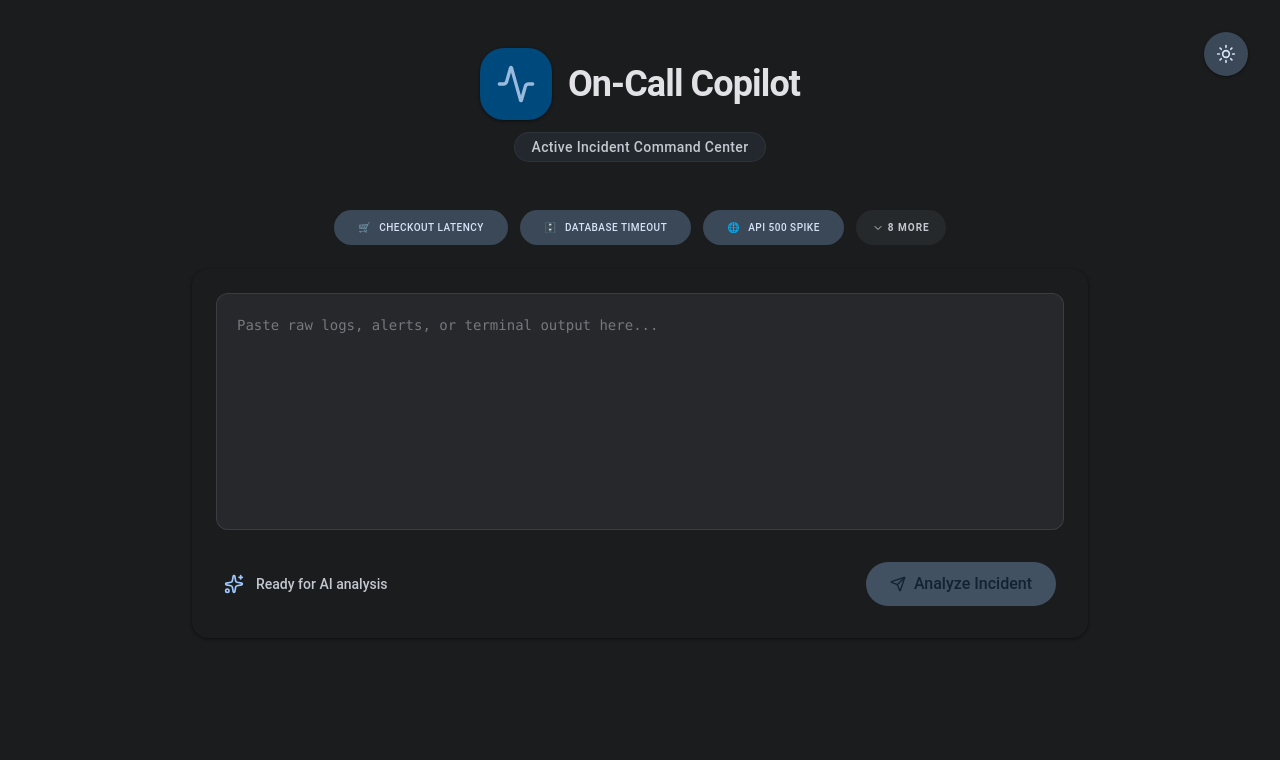
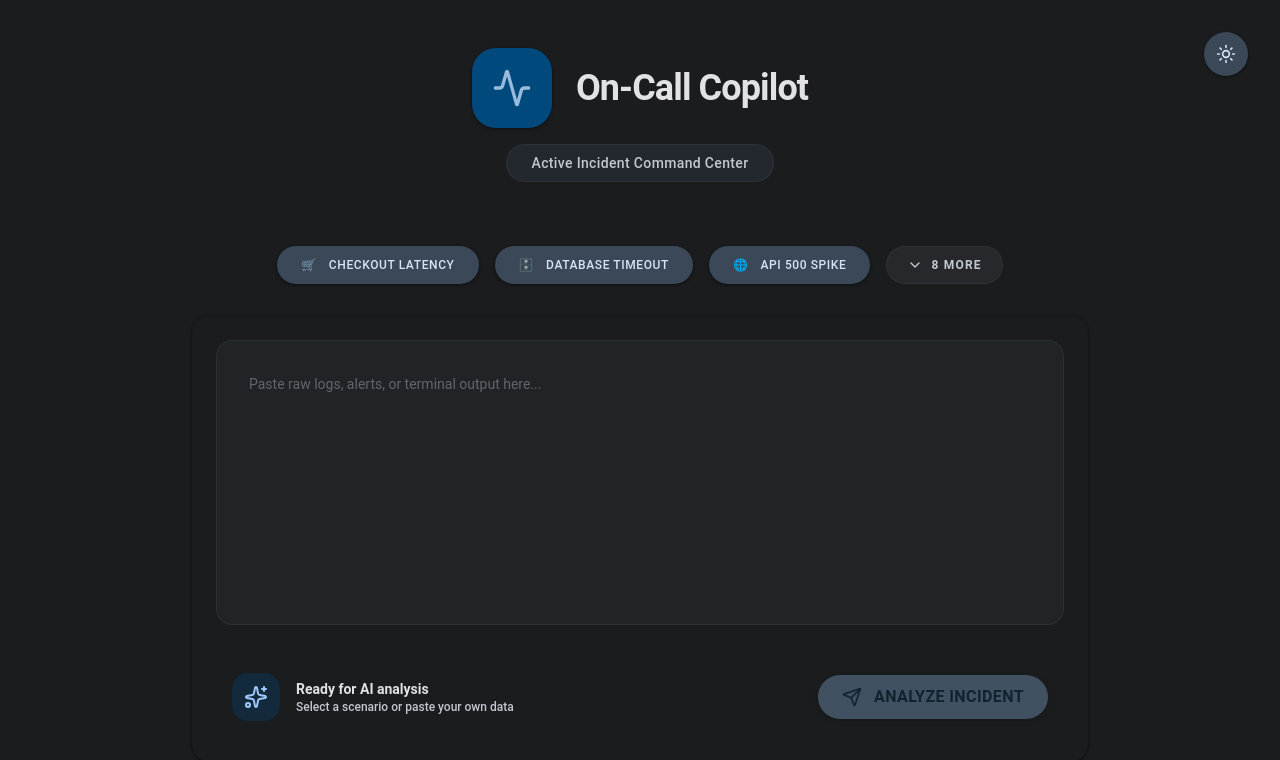
Before and after one commit to QBT-VinayAdiga/on-call-agent, a React (Vite) app in the folder frontend/: page / in a window 1280 px wide. Shown: the top 760 px of the page. Built offline with nearby package versions, Linux system fonts and the light colour scheme.

Commit message:
refactor: enhance UI spacing and styling for better readability

```diff
--- a/frontend/src/App.tsx
+++ b/frontend/src/App.tsx
@@ -30,24 +30,24 @@ function App() {
       <ThemeToggle theme={theme} onToggle={toggleTheme} />
 
       <div className="max-w-6xl mx-auto relative z-10">
-        <header className="mb-12 flex flex-col items-center">
-          <div className="flex items-center gap-4 mb-3">
-            <div className="p-4 rounded-3xl bg-primary-container text-on-primary-container shadow-elevation-1">
+        <header className="mb-16 flex flex-col items-center">
+          <div className="flex items-center gap-6 mb-4">
+            <div className="p-5 rounded-3xl bg-primary-container text-on-primary-container shadow-elevation-1">
               <Activity className="w-10 h-10 animate-pulse" />
             </div>
             <h1 className="text-4xl font-bold tracking-tight text-on-surface">
               On-Call Copilot
             </h1>
           </div>
-          <p className="text-on-surface-variant font-medium text-sm tracking-wide bg-secondary-container/30 px-4 py-1 rounded-full border border-outline/10">
+          <p className="text-on-surface-variant font-medium text-sm tracking-wide bg-secondary-container/30 px-6 py-2 rounded-full border border-outline/10">
             Active Incident Command Center
           </p>
         </header>
 
-        <section className="mb-12">
+        <section className="mb-16">
           <MagicBox onAnalyze={analyze} />
           {error && (
-            <div className="mt-6 p-4 bg-error-container text-on-error-container rounded-2xl border border-error/20 flex items-center gap-3 max-w-2xl mx-auto shadow-elevation-1">
+            <div className="mt-8 p-6 bg-error-container text-on-error-container rounded-2xl border border-error/20 flex items-center gap-4 max-w-2xl mx-auto shadow-elevation-1">
               <AlertCircle className="w-5 h-5 flex-shrink-0" />
               <p className="text-sm font-medium">{error}</p>
             </div>
@@ -55,33 +55,33 @@ function App() {
         </section>
 
         {loading && (
-          <div className="mt-16 flex flex-col items-center gap-6 py-20 animate-in fade-in duration-500">
+          <div className="mt-20 flex flex-col items-center gap-8 py-24 animate-in fade-in duration-500">
             <div className="w-16 h-16 border-4 border-primary/20 border-t-primary rounded-full animate-spin" />
             <p className="text-primary font-medium text-lg tracking-wide">Synthesizing Incident Context...</p>
           </div>
         )}
 
         {result && (
-          <div className="grid grid-cols-1 md:grid-cols-2 gap-6 mt-12 animate-in fade-in slide-in-from-bottom-6 duration-500">
+          <div className="grid grid-cols-1 md:grid-cols-2 gap-8 mt-16 animate-in fade-in slide-in-from-bottom-6 duration-500">
             {/* Triage Agent Card */}
             <M3Card title="Immediate Actions" className="bg-surface-variant/20 border border-outline/10">
-              <div className="flex items-center gap-2 text-primary mb-4">
+              <div className="flex items-center gap-2 text-primary mb-6">
                 <AlertCircle className="w-5 h-5" />
                 <span className="text-xs font-bold uppercase tracking-widest opacity-80">Remediation Steps</span>
               </div>
-              <div className="space-y-3">
+              <div className="space-y-4">
                 {result.immediate_actions?.map((action: any, i: number) => (
-                  <div key={i} className="flex items-start gap-4 p-4 rounded-2xl bg-surface shadow-elevation-1 border border-outline/5 hover:border-outline/20 transition-colors">
+                  <div key={i} className="flex items-start gap-4 p-5 rounded-2xl bg-surface shadow-elevation-1 border border-outline/5 hover:border-outline/20 transition-colors">
                     <div className="mt-1 flex-shrink-0">
                       <input type="checkbox" className="w-5 h-5 rounded-md border-outline bg-surface-variant text-primary focus:ring-primary cursor-pointer" />
                     </div>
                     <div className="flex-1">
                       <p className="text-sm font-medium leading-relaxed">{action.step}</p>
-                      <div className="flex items-center gap-2 mt-2">
-                        <span className="px-2 py-0.5 bg-secondary-container text-on-secondary-container text-[10px] font-bold rounded-md uppercase">
+                      <div className="flex flex-wrap items-center gap-4 mt-4">
+                        <span className="px-3 py-1 bg-secondary-container text-on-secondary-container text-[11px] font-bold rounded-md uppercase">
                           {action.owner_role}
                         </span>
-                        <span className={`px-2 py-0.5 rounded-md text-[10px] font-bold uppercase ${
+                        <span className={`px-3 py-1 rounded-md text-[11px] font-bold uppercase ${
                           action.priority === 'HIGH' ? 'bg-error-container text-on-error-container' : 'bg-tertiary-container text-on-tertiary-container'
                         }`}>
                           {action.priority}
@@ -95,42 +95,49 @@ function App() {
 
             {/* Summary Agent Card */}
             <M3Card title="Incident Narrative" className="bg-surface-variant/20 border border-outline/10">
-              <div className="flex items-center gap-2 text-primary mb-4">
+              <div className="flex items-center gap-2 text-primary mb-6">
                 <LayoutDashboard className="w-5 h-5" />
                 <span className="text-xs font-bold uppercase tracking-widest opacity-80">Executive Summary</span>
               </div>
-              <div className="p-5 rounded-2xl bg-surface shadow-elevation-1 italic opacity-95 leading-relaxed text-sm border border-outline/5">
+              <div className="p-6 rounded-2xl bg-surface shadow-elevation-1 italic opacity-95 leading-relaxed text-sm border border-outline/5">
                 "{result.summary?.what_happened}"
               </div>
-              <div className="flex items-center justify-between mt-4 p-4 rounded-2xl bg-secondary-container/20 border border-outline/5">
-                <span className="text-xs font-bold uppercase tracking-widest opacity-60">Status</span>
-                <span className={`px-4 py-1 rounded-full text-[10px] font-bold tracking-widest uppercase ${
-                  result.summary?.current_status?.includes('ONGOING') ? 'bg-error text-on-error' : 'bg-primary text-on-primary'
-                } shadow-elevation-1`}>
+              <div className={`mt-8 p-6 rounded-2xl border-l-4 shadow-sm ${
+                result.summary?.current_status?.includes('ONGOING')
+                  ? 'bg-error-container/20 border-error text-on-error-container'
+                  : 'bg-primary-container/20 border-primary text-on-primary-container'
+              }`}>
+                <div className="flex items-center gap-2 mb-2 opacity-70">
+                  <span className="text-[10px] font-bold uppercase tracking-[0.2em]">Official Status</span>
+                </div>
+                <p className="text-sm font-bold leading-relaxed tracking-wide uppercase">
                   {result.summary?.current_status}
-                </span>
+                </p>
               </div>
             </M3Card>
 
             {/* Comms Agent Card */}
             <M3Card title="Communications" className="bg-surface-variant/20 border border-outline/10">
-              <div className="flex items-center gap-2 text-tertiary mb-4">
+              <div className="flex items-center gap-2 text-tertiary mb-6">
                 <MessageSquare className="w-5 h-5" />
-                <span className="text-xs font-bold uppercase tracking-widest opacity-80">Stakeholder Updates</span>
+                <span className="text-xs font-bold uppercase tracking-[0.2em] opacity-80">Stakeholder Updates</span>
               </div>
-              <div className="space-y-4">
+              <div className="space-y-8">
                 <div className="group relative">
-                  <label className="text-[10px] font-bold text-on-surface-variant uppercase tracking-widest ml-1 mb-1 block">Slack Update Template</label>
+                  <div className="flex items-center justify-between ml-1 mb-3">
+                    <label className="text-[10px] font-bold text-on-surface-variant uppercase tracking-[0.2em] opacity-70">Slack Update Template</label>
+                    <button
+                      onClick={() => copyToClipboard(result.comms?.slack_update || '')}
+                      className="flex items-center gap-2 px-3 py-1.5 rounded-lg bg-primary-container text-on-primary-container text-[10px] font-bold uppercase tracking-wider shadow-sm hover:shadow-elevation-1 transition-all cursor-pointer"
+                    >
+                      {copied ? <Check className="w-3.5 h-3.5" /> : <Copy className="w-3.5 h-3.5" />}
+                      {copied ? 'Copied' : 'Copy Template'}
+                    </button>
+                  </div>
                   <div className="relative">
-                    <pre className="p-5 rounded-2xl bg-surface shadow-elevation-1 text-xs opacity-90 whitespace-pre-wrap font-mono border border-outline/5 overflow-x-auto">
+                    <pre className="p-6 rounded-2xl bg-surface/50 shadow-inner text-sm leading-relaxed opacity-95 whitespace-pre-wrap border border-outline/10 overflow-x-auto text-on-surface">
                       {result.comms?.slack_update}
                     </pre>
-                    <button
-                      onClick={() => copyToClipboard(result.comms?.slack_update || '')}
-                      className="absolute top-4 right-4 p-2 rounded-xl bg-primary-container text-on-primary-container shadow-elevation-1 hover:shadow-elevation-2 transition-all cursor-pointer"
-                    >
-                      {copied ? <Check className="w-4 h-4" /> : <Copy className="w-4 h-4" />}
-                    </button>
                   </div>
                 </div>
               </div>
@@ -138,16 +145,18 @@ function App() {
 
             {/* PIR Agent Card */}
             <M3Card title="Post-Incident Report" className="bg-surface-variant/20 border border-outline/10">
-              <div className="flex items-center gap-2 text-secondary mb-4">
+              <div className="flex items-center gap-2 text-secondary mb-6">
                 <ClipboardList className="w-5 h-5" />
-                <span className="text-xs font-bold uppercase tracking-widest opacity-80">Timeline Draft</span>
+                <span className="text-xs font-bold uppercase tracking-[0.2em] opacity-80">Timeline Draft</span>
               </div>
-              <div className="relative pl-8 space-y-6 before:absolute before:left-3 before:top-2 before:bottom-2 before:w-[2px] before:bg-outline/20 before:rounded-full">
+              <div className="relative pl-9 space-y-4 before:absolute before:left-3.5 before:top-2 before:bottom-2 before:w-[2px] before:bg-primary/10 before:rounded-full">
                 {result.post_incident_report?.timeline?.map((event: any, i: number) => (
-                  <div key={i} className="relative">
-                    <div className="absolute left-[-26px] top-1.5 w-4 h-4 rounded-full bg-surface border-2 border-primary shadow-elevation-1" />
-                    <span className="text-[10px] font-bold text-primary block mb-1">{event.time}</span>
-                    <p className="text-xs font-medium text-on-surface opacity-90 leading-normal">{event.event}</p>
+                  <div key={i} className="relative group">
+                    <div className="absolute left-[-32px] top-1.5 w-4 h-4 rounded-full bg-surface border-4 border-primary shadow-elevation-1 transition-transform group-hover:scale-110" />
+                    <div className="bg-surface/40 p-4 rounded-xl border border-outline/5 hover:border-outline/20 transition-all hover:shadow-elevation-1">
+                      <span className="text-[10px] font-black text-primary uppercase tracking-widest block mb-1">{event.time}</span>
+                      <p className="text-sm font-medium text-on-surface leading-relaxed">{event.event}</p>
+                    </div>
                   </div>
                 ))}
               </div>
--- a/frontend/src/components/M3Card.tsx
+++ b/frontend/src/components/M3Card.tsx
@@ -16,7 +16,7 @@ export const M3Card = ({ children, title, className = "", variant = 'elevated' }
 
   return (
     <div className={`m3-card ${variantClass} ${className}`}>
-      {title && <h3 className="text-xl font-medium mb-4 text-on-surface opacity-90">{title}</h3>}
+      {title && <h3 className="text-xl font-medium mb-6 text-on-surface opacity-90">{title}</h3>}
       {children}
     </div>
   );
--- a/frontend/src/components/MagicBox.tsx
+++ b/frontend/src/components/MagicBox.tsx
@@ -12,14 +12,14 @@ export const MagicBox = ({ onAnalyze }: { onAnalyze: (text: string, provider: Pr
   const displayedScenarios = showAllScenarios ? EXAMPLES : EXAMPLES.slice(0, 3);
 
   return (
-    <div className="w-full max-w-4xl mx-auto space-y-6">
-      <div className="flex flex-col items-center gap-4">
-        <div className="flex flex-wrap gap-3 justify-center">
+    <div className="w-full max-w-4xl mx-auto space-y-8">
+      <div className="flex flex-col items-center gap-6">
+        <div className="flex flex-wrap gap-4 justify-center">
           {displayedScenarios.map((scenario) => (
             <button
               key={scenario.label}
               onClick={() => setText(scenario.text)}
-              className="flex items-center gap-2 m3-button-tonal text-[10px] font-bold py-2 px-4 hover:bg-secondary-container/80 transition-colors cursor-pointer rounded-full uppercase tracking-wider"
+              className="flex items-center gap-3 m3-button-tonal text-xs font-bold py-2.5 px-5 hover:bg-secondary-container/80 transition-colors cursor-pointer rounded-full uppercase tracking-wider shadow-elevation-1 hover:shadow-elevation-2"
             >
               <span>{scenario.icon}</span>
               {scenario.label}
@@ -27,36 +27,36 @@ export const MagicBox = ({ onAnalyze }: { onAnalyze: (text: string, provider: Pr
           ))}
           <button
             onClick={() => setShowAllScenarios(!showAllScenarios)}
-            className="flex items-center gap-1 px-4 py-2 rounded-full text-[10px] font-bold uppercase tracking-widest bg-surface-variant/30 text-on-surface-variant hover:bg-surface-variant/50 transition-all cursor-pointer"
+            className="flex items-center gap-2 px-5 py-2.5 rounded-full text-xs font-bold uppercase tracking-widest bg-surface-variant/30 text-on-surface-variant hover:bg-surface-variant/50 transition-all cursor-pointer border border-outline/10"
           >
             {showAllScenarios ? (
               <>
-                <ChevronUp className="w-3 h-3" /> Less
+                <ChevronUp className="w-4 h-4" /> Less
               </>
             ) : (
               <>
-                <ChevronDown className="w-3 h-3" /> {EXAMPLES.length - 3} More
+                <ChevronDown className="w-4 h-4" /> {EXAMPLES.length - 3} More
               </>
             )}
           </button>
         </div>
       </div>
 
-      <M3Card className="relative p-2" variant="elevated">
-        <div className="rounded-[12px] bg-surface-variant/30 p-1 border border-outline/20">
+      <M3Card className="relative p-3" variant="elevated">
+        <div className="rounded-[16px] bg-surface-variant/20 p-2 border border-outline/10">
           <textarea
-            className="w-full bg-transparent border-none outline-none text-on-surface placeholder:text-on-surface-variant/50 min-h-[220px] resize-none p-4 font-mono text-sm leading-relaxed"
+            className="w-full bg-transparent border-none outline-none text-on-surface placeholder:text-on-surface-variant/40 min-h-[260px] resize-none p-6 text-sm leading-relaxed"
             placeholder="Paste raw logs, alerts, or terminal output here..."
             value={text}
             onChange={(e) => setText(e.target.value)}
           />
         </div>
 
-        <div className="absolute top-6 right-6 flex gap-2">
+        <div className="absolute top-8 right-8 flex gap-3">
           {text && (
             <button
               onClick={() => setText('')}
-              className="p-2 rounded-full hover:bg-error-container hover:text-on-error-container transition-colors text-on-surface-variant cursor-pointer"
+              className="p-3 rounded-full hover:bg-error-container hover:text-on-error-container transition-colors text-on-surface-variant cursor-pointer shadow-elevation-1 hover:shadow-elevation-2"
               title="Clear"
             >
               <Trash2 className="w-5 h-5" />
@@ -64,21 +64,24 @@ export const MagicBox = ({ onAnalyze }: { onAnalyze: (text: string, provider: Pr
           )}
         </div>
 
-        <div className="flex flex-col sm:flex-row justify-between items-center mt-6 p-2 gap-4">
-          <div className="flex items-center gap-3">
-            <Sparkles className="w-5 h-5 text-primary" />
-            <p className="text-sm text-on-surface-variant font-medium">
-              Ready for AI analysis
-            </p>
+        <div className="flex flex-col sm:flex-row justify-between items-center mt-8 p-4 gap-6">
+          <div className="flex items-center gap-4">
+            <div className="p-3 rounded-2xl bg-primary-container/30 text-primary">
+              <Sparkles className="w-6 h-6" />
+            </div>
+            <div>
+              <p className="text-sm text-on-surface font-bold">Ready for AI analysis</p>
+              <p className="text-xs text-on-surface-variant font-medium">Select a scenario or paste your own data</p>
+            </div>
           </div>
 
           <button
             onClick={() => onAnalyze(text, provider)}
             disabled={!text.trim()}
-            className="w-full sm:w-auto m3-button-filled flex items-center justify-center gap-2 disabled:opacity-30 cursor-pointer"
+            className="w-full sm:w-auto m3-button-filled flex items-center justify-center gap-3 disabled:opacity-30 cursor-pointer py-4 px-8 shadow-elevation-2 hover:shadow-elevation-3"
           >
-            <Send className="w-4 h-4" />
-            Analyze Incident
+            <Send className="w-5 h-5" />
+            <span className="text-base font-bold uppercase tracking-wide">Analyze Incident</span>
           </button>
         </div>
       </M3Card>
--- a/frontend/src/index.css
+++ b/frontend/src/index.css
@@ -2,6 +2,7 @@
 @import url('https://fonts.googleapis.com/css2?family=Roboto:ital,wght@0,100;0,300;0,400;0,500;0,700;0,900;1,100;1,300;1,400;1,500;1,700;1,900&display=swap');
 
 @theme {
+  --font-sans: "Roboto", sans-serif;
   --color-primary: #0061a4;
   --color-on-primary: #ffffff;
   --color-primary-container: #d1e4ff;
```
